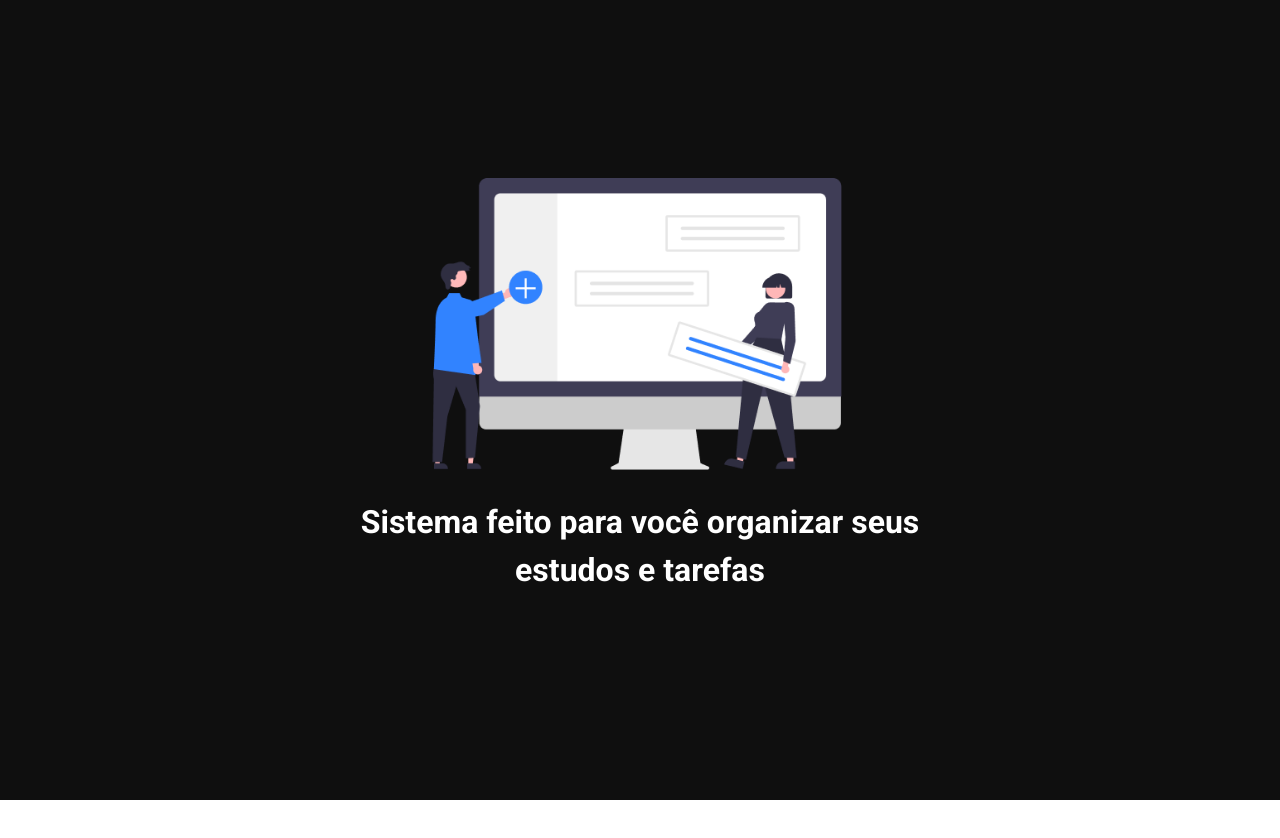
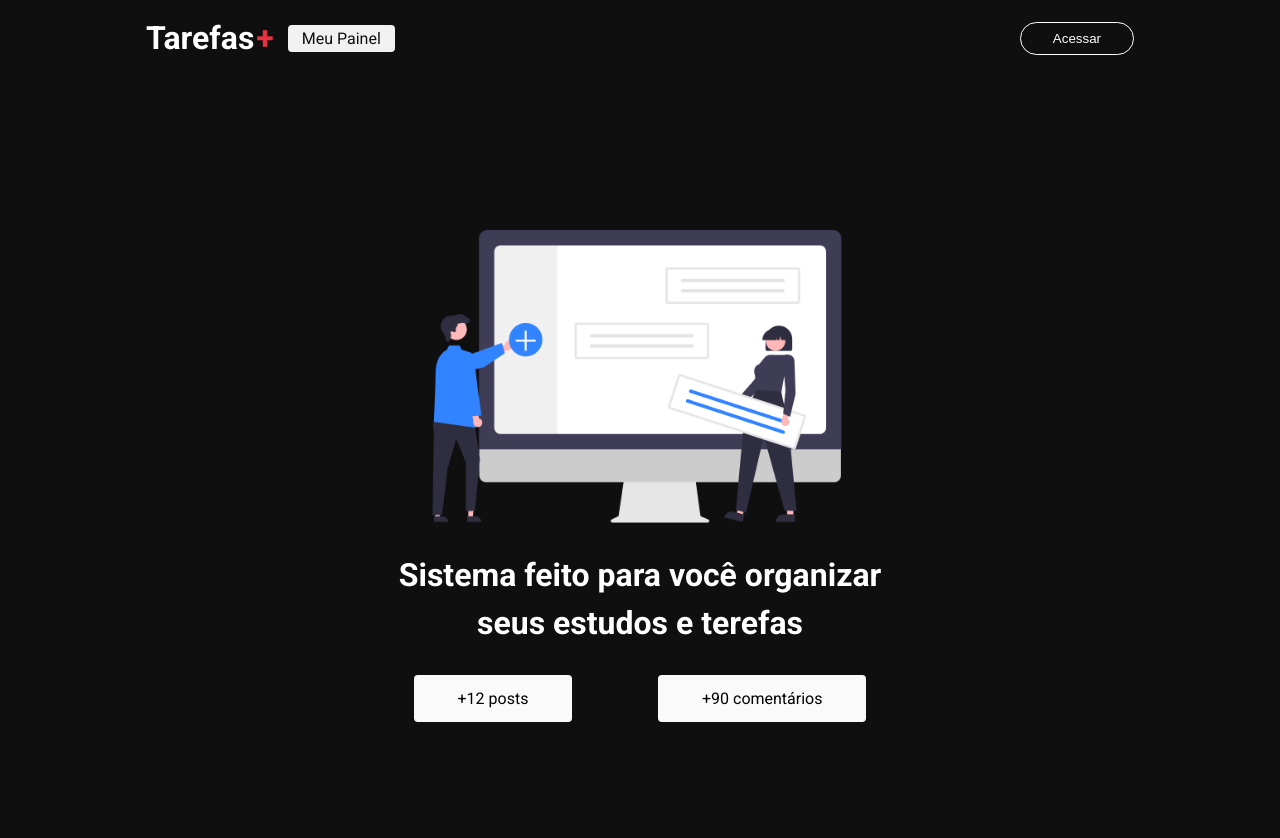
Before and after one commit to lennonconstantino/minhas_tarefas, a Next.js app: page / in a window 1280 px wide. Shown: the top 838 px of the page. Before the commit the page ends 800 px from the top, so only its background shows below. Built offline with nearby package versions, Linux system fonts and the light colour scheme.

Commit message:
criando header

```diff
--- /dev/null
+++ b/src/components/header/index.tsx
@@ -0,0 +1,23 @@
+import styles from "./styles.module.css";
+import Link from "next/link";
+
+export function Header() {
+  return (
+    <header className={styles.header}>
+      <section className={styles.content}>
+        <nav className={styles.nav}>
+          <Link href="/">
+            <h1 className={styles.logo}>
+              Tarefas<span>+</span>
+            </h1>
+          </Link>
+          <Link href="/dashboard" className={styles.link}>
+            Meu Painel
+          </Link>
+        </nav>
+
+        <button className={styles.loginButton}>Acessar</button>
+      </section>
+    </header>
+  );
+}
--- /dev/null
+++ b/src/components/header/styles.module.css
@@ -0,0 +1,61 @@
+.header {
+  width: 100%;
+  height: 76px;
+  background-color: #0f0f0f;
+  display: flex;
+  align-items: center;
+  justify-content: center;
+}
+
+.content {
+  padding: 0 18px;
+  width: 100%;
+  max-width: 1024px;
+  display: flex;
+  align-items: center;
+  justify-content: space-between;
+}
+
+.content a {
+  text-decoration: none;
+}
+
+.logo {
+  color: #fff;
+  font-size: 32px;
+}
+
+.logo span {
+  color: #ea3140;
+  padding-left: 2px;
+}
+
+.loginButton {
+  background: transparent;
+  padding: 8px 32px;
+  border-radius: 24px;
+  color: #fff;
+  border: 1.5px solid #fff;
+  cursor: pointer;
+  transition: all 0.4s;
+}
+
+.loginButton:hover {
+  transform: scale(1.08);
+  background-color: #fff;
+  color: #0f0f0f;
+  font-weight: bold;
+}
+
+.nav {
+  display: flex;
+  align-items: center;
+}
+
+.link {
+  background-color: #f1f1f1;
+  color: #0f0f0f;
+  padding: 4px 14px;
+  border-radius: 4px;
+  margin: 0 14px;
+}
--- a/src/pages/_app.tsx
+++ b/src/pages/_app.tsx
@@ -1,6 +1,12 @@
 import "@/styles/globals.css";
 import type { AppProps } from "next/app";
+import { Header } from "../components/header";
 
 export default function App({ Component, pageProps }: AppProps) {
-  return <Component {...pageProps} />;
+  return (
+    <>
+      <Header />
+      <Component {...pageProps} />
+    </>
+  );
 }
--- a/src/pages/index.tsx
+++ b/src/pages/index.tsx
@@ -7,20 +7,30 @@ export default function Home() {
   return (
     <div className={styles.container}>
       <Head>
-        <title>Tarefas+ | Organize suas tarefas de forma facil</title>
+        <title>Tarefas+ | Organize suas tarefas de forma fácil</title>
       </Head>
+
       <main className={styles.main}>
         <div className={styles.logoContent}>
           <Image
             className={styles.hero}
-            alt="Logo tarefas+"
+            alt="Logo Tarefas+"
             src={heroImg}
             priority
           />
-          <h1 className={styles.title}>
-            Sistema feito para você organizar seus <br/>
-            estudos e tarefas
-          </h1>
+        </div>
+        <h1 className={styles.title}>
+          Sistema feito para você organizar <br />
+          seus estudos e terefas
+        </h1>
+
+        <div className={styles.infoContent}>
+          <section className={styles.box}>
+            <span>+12 posts</span>
+          </section>
+          <section className={styles.box}>
+            <span>+90 comentários</span>
+          </section>
         </div>
       </main>
     </div>
--- a/src/styles/Home.module.css
+++ b/src/styles/Home.module.css
@@ -28,3 +28,40 @@
   margin: 28px;
   line-height: 150%;
 }
+
+.infoContent {
+  display: flex;
+  align-items: center;
+  justify-content: space-around;
+}
+
+.box {
+  background-color: #fafafa;
+  padding: 14px 44px;
+  border-radius: 4px;
+  transition: transform 0.4s;
+}
+
+.box:hover {
+  transform: scale(1.08);
+}
+
+@media screen and (max-width: 580px) {
+  .hero {
+    max-width: 80%;
+  }
+
+  .title {
+    font-size: 24px;
+  }
+
+  .infoContent {
+    flex-direction: column;
+  }
+
+  .box {
+    width: 80%;
+    margin-bottom: 14px;
+    text-align: center;
+  }
+}
```
Also changed, not shown: 1 other file (tests, documents, lock files or other folders).
